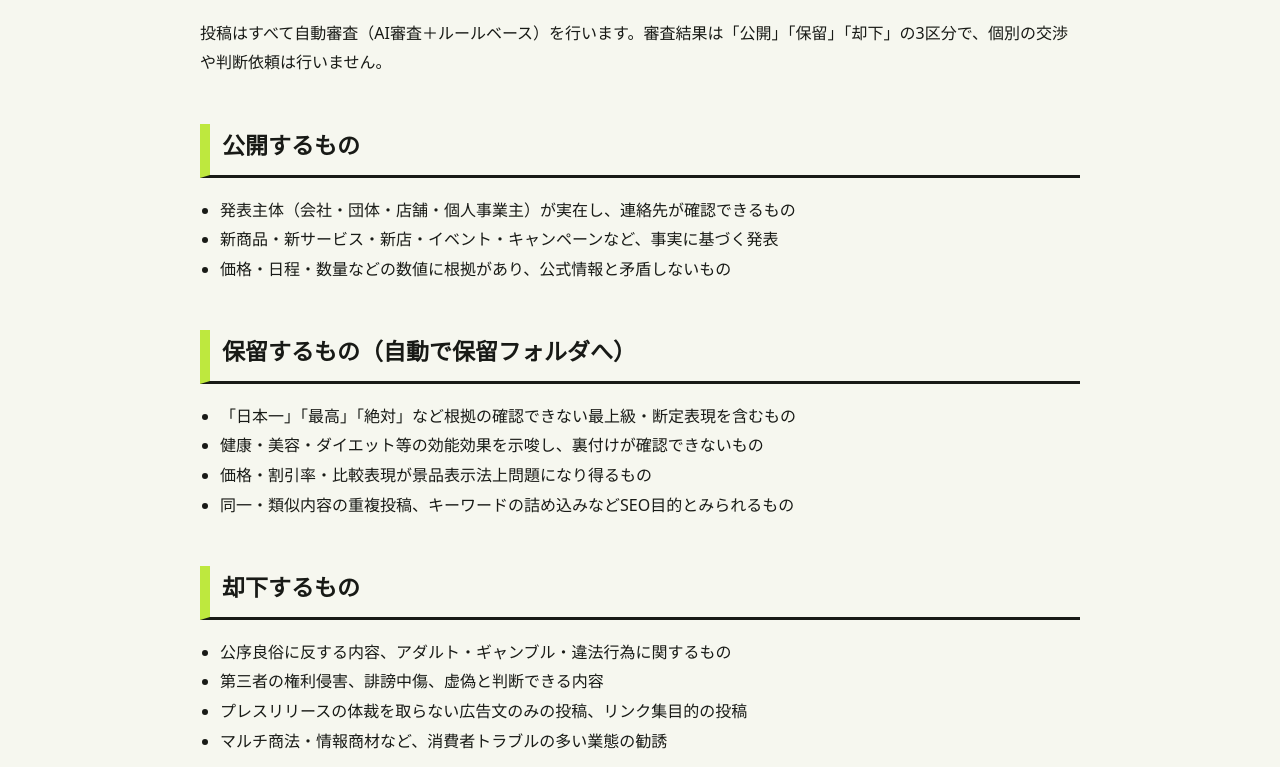
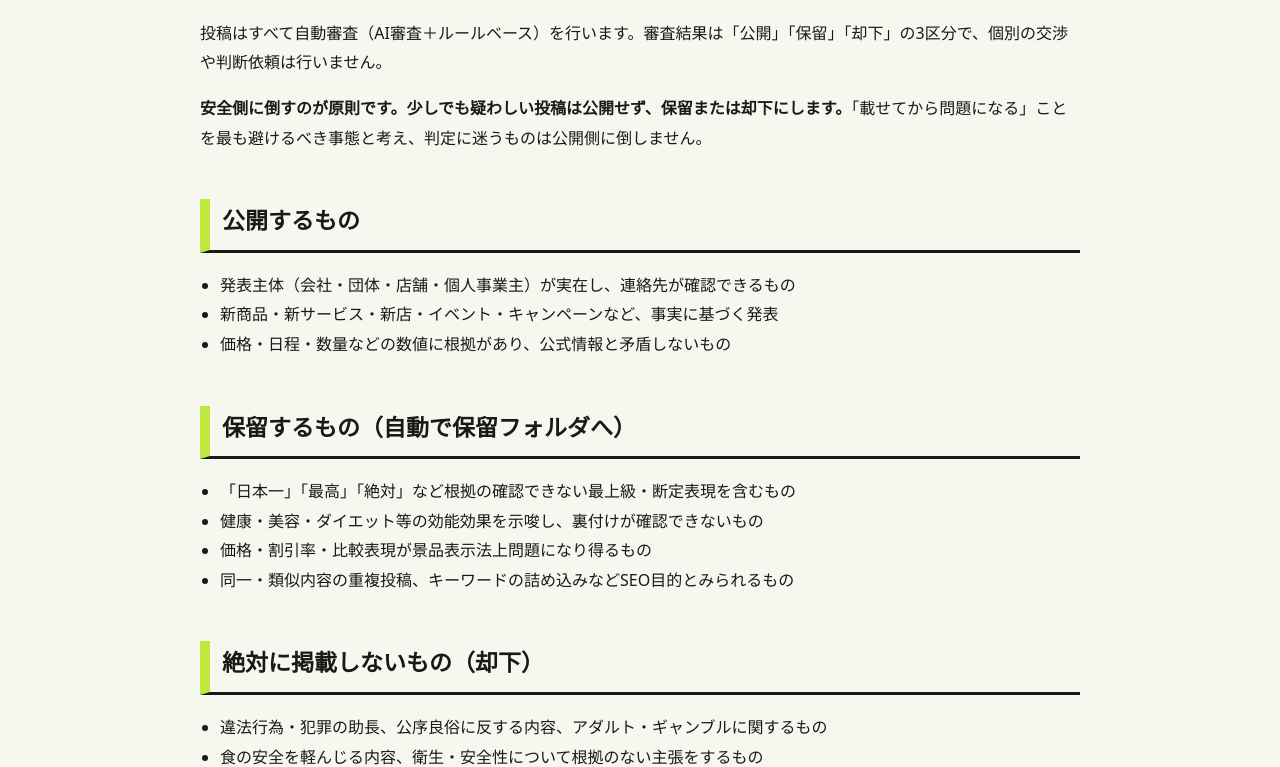
Before and after one commit to yukishibue-bot/food-pr-post, a plain HTML site: page review-policy/index.html in a window 1280 px wide. Shown: the part 203-970 px from the top of the page. Drawn offline with Linux system fonts and the light colour scheme.

Commit message:
審査基準を強化：疑わしい投稿は公開しない原則と絶対掲載しないカテゴリを明記

```diff
--- a/review-policy/index.html
+++ b/review-policy/index.html
@@ -25,12 +25,13 @@
 
 <h1>審査基準（AI審査のルール）</h1>
 <p>投稿はすべて自動審査（AI審査＋ルールベース）を行います。審査結果は「公開」「保留」「却下」の3区分で、個別の交渉や判断依頼は行いません。</p>
+<p><strong>安全側に倒すのが原則です。少しでも疑わしい投稿は公開せず、保留または却下にします。</strong>「載せてから問題になる」ことを最も避けるべき事態と考え、判定に迷うものは公開側に倒しません。</p>
 <h2 class="sec">公開するもの</h2>
 <ul class="plain"><li>発表主体（会社・団体・店舗・個人事業主）が実在し、連絡先が確認できるもの</li><li>新商品・新サービス・新店・イベント・キャンペーンなど、事実に基づく発表</li><li>価格・日程・数量などの数値に根拠があり、公式情報と矛盾しないもの</li></ul>
 <h2 class="sec">保留するもの（自動で保留フォルダへ）</h2>
 <ul class="plain"><li>「日本一」「最高」「絶対」など根拠の確認できない最上級・断定表現を含むもの</li><li>健康・美容・ダイエット等の効能効果を示唆し、裏付けが確認できないもの</li><li>価格・割引率・比較表現が景品表示法上問題になり得るもの</li><li>同一・類似内容の重複投稿、キーワードの詰め込みなどSEO目的とみられるもの</li></ul>
-<h2 class="sec">却下するもの</h2>
-<ul class="plain"><li>公序良俗に反する内容、アダルト・ギャンブル・違法行為に関するもの</li><li>第三者の権利侵害、誹謗中傷、虚偽と判断できる内容</li><li>プレスリリースの体裁を取らない広告文のみの投稿、リンク集目的の投稿</li><li>マルチ商法・情報商材など、消費者トラブルの多い業態の勧誘</li></ul>
+<h2 class="sec">絶対に掲載しないもの（却下）</h2>
+<ul class="plain"><li>違法行為・犯罪の助長、公序良俗に反する内容、アダルト・ギャンブルに関するもの</li><li>食の安全を軽んじる内容、衛生・安全性について根拠のない主張をするもの</li><li>「病気が治る」など、健康被害や法令違反（薬機法等）につながる効能効果の断定</li><li>虚偽の実績・受賞歴・認証・売上などの数字、第三者の権利侵害、誹謗中傷</li><li>個人情報を含むもの、反社会的勢力と関わりのある主体のもの</li><li>プレスリリースの体裁を取らない広告文のみの投稿、リンク集目的の投稿</li><li>マルチ商法・投資・情報商材など、消費者トラブルの多い業態の勧誘</li></ul>
 <p class="note">保留・却下の判定は自動で行い、個別の理由開示や再審査の依頼には対応しません（運営コストをゼロに保ち、無料掲載を継続するための設計です）。明らかな誤判定はお問い合わせフォームからご連絡ください。</p>
 
 </div></main>
```
